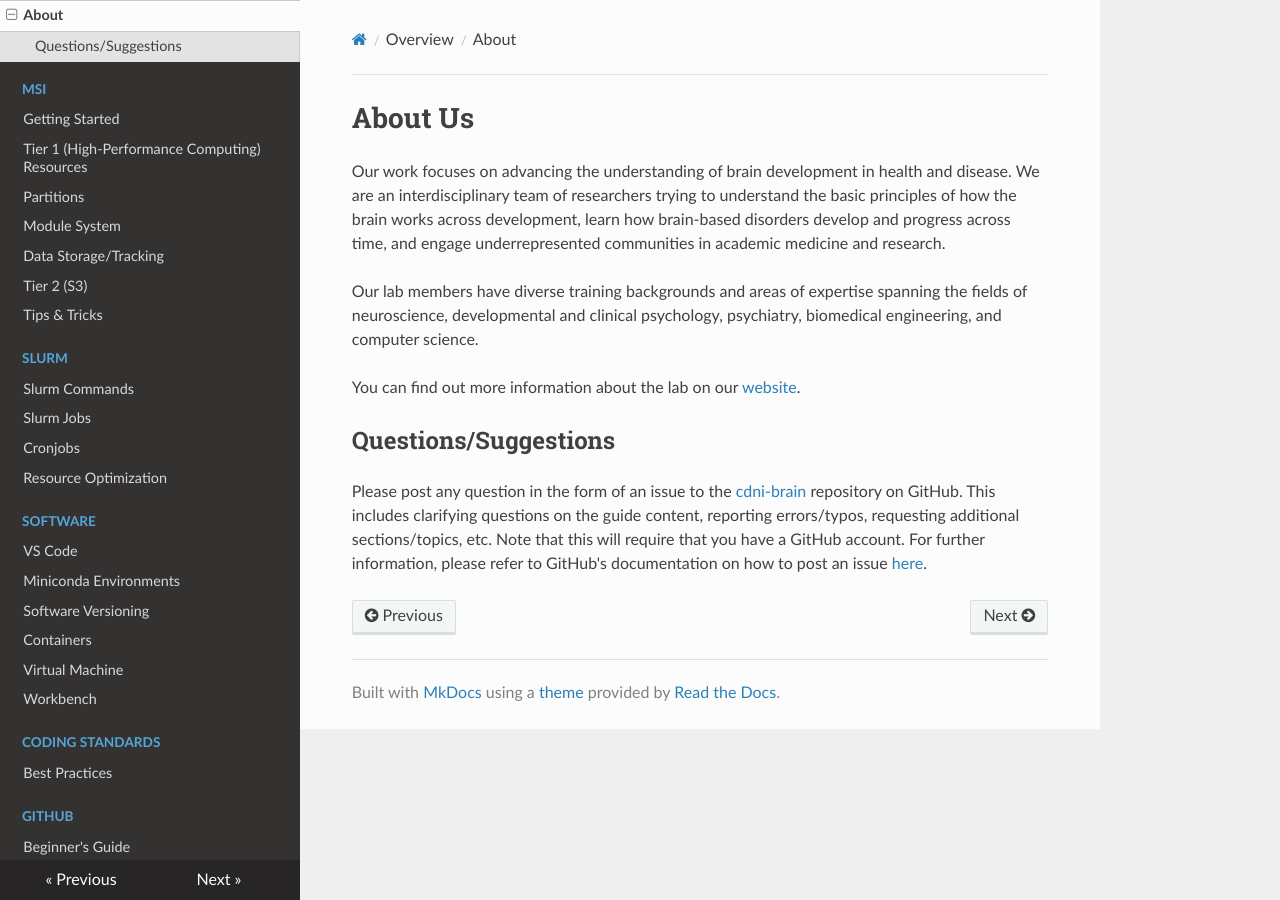
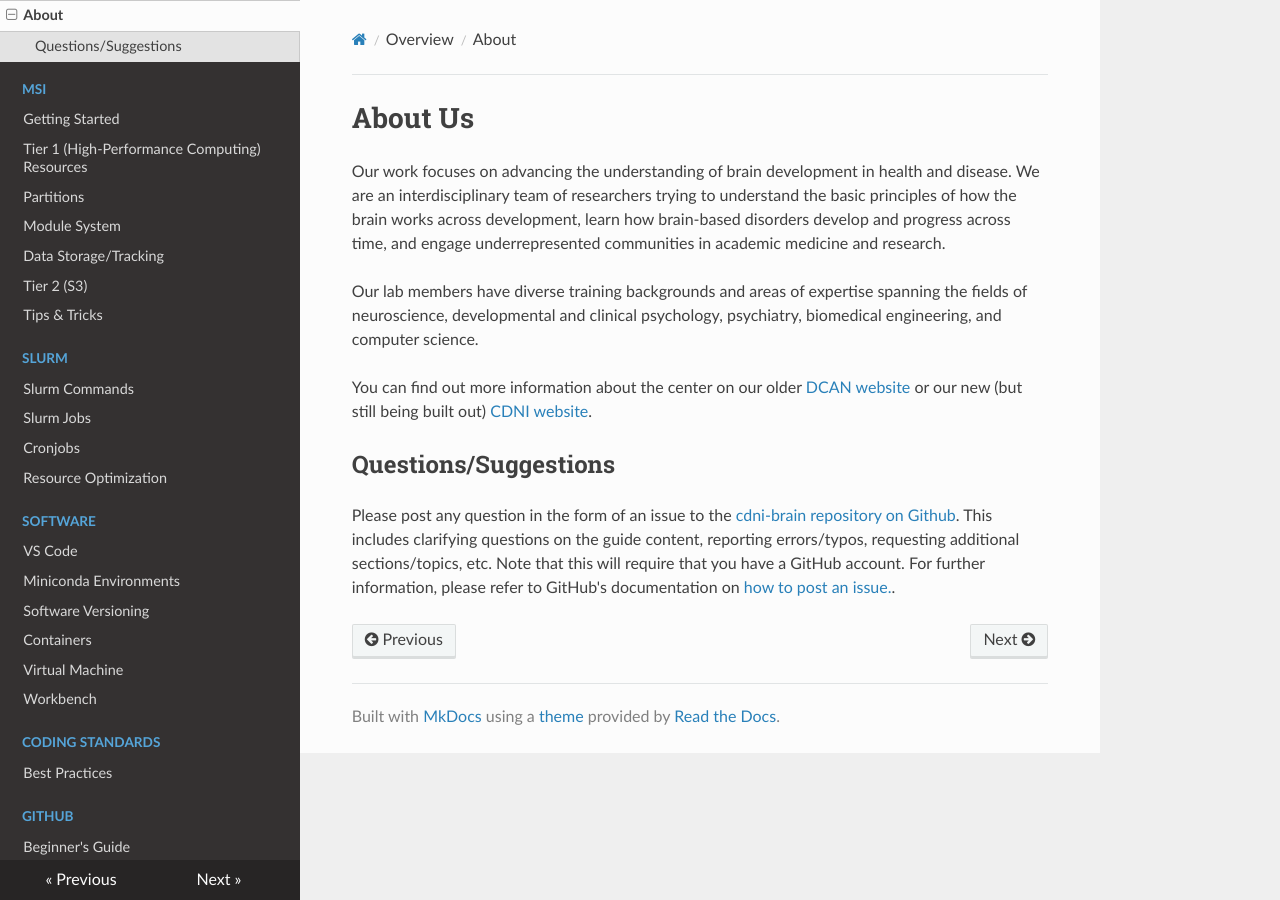
Before and after one commit to DCAN-Labs/cdni-brain, an MkDocs documentation site: the page built from docs/about.md, in a window 1280 px wide. Built offline with MkDocs 1.6.1, drawn with Linux system fonts in a browser that asks for light colours; nearby versions of some CDN libraries.

Commit message:
add CDNI wesbite link

```diff
--- a/docs/about.md
+++ b/docs/about.md
@@ -4,9 +4,9 @@ Our work focuses on advancing the understanding of brain development in health a
 
 Our lab members have diverse training backgrounds and areas of expertise spanning the fields of neuroscience, developmental and clinical psychology, psychiatry, biomedical engineering, and computer science.
 
-You can find out more information about the lab on our [website](https://innovation.umn.edu/developmental-cognition-and-neuroimaging-lab/).
+You can find out more information about the center on our older [DCAN website](https://innovation.umn.edu/developmental-cognition-and-neuroimaging-lab/) or our new (but still being built out) [CDNI website](https://cdni.umn.edu/).
 
 
 ## Questions/Suggestions
 
-Please post any question in the form of an issue to the [cdni-brain](https://github.com/DCAN-Labs/cdni-brain/issues) repository on GitHub. This includes clarifying questions on the guide content, reporting errors/typos, requesting additional sections/topics, etc. Note that this will require that you have a GitHub account. For further information, please refer to GitHub's documentation on how to post an issue [here](https://docs.github.com/en/issues/tracking-your-work-with-issues/creating-an-issue).
+Please post any question in the form of an issue to the [cdni-brain repository on Github](https://github.com/DCAN-Labs/cdni-brain/issues). This includes clarifying questions on the guide content, reporting errors/typos, requesting additional sections/topics, etc. Note that this will require that you have a GitHub account. For further information, please refer to GitHub's documentation on [how to post an issue.](https://docs.github.com/en/issues/tracking-your-work-with-issues/creating-an-issue).
```
